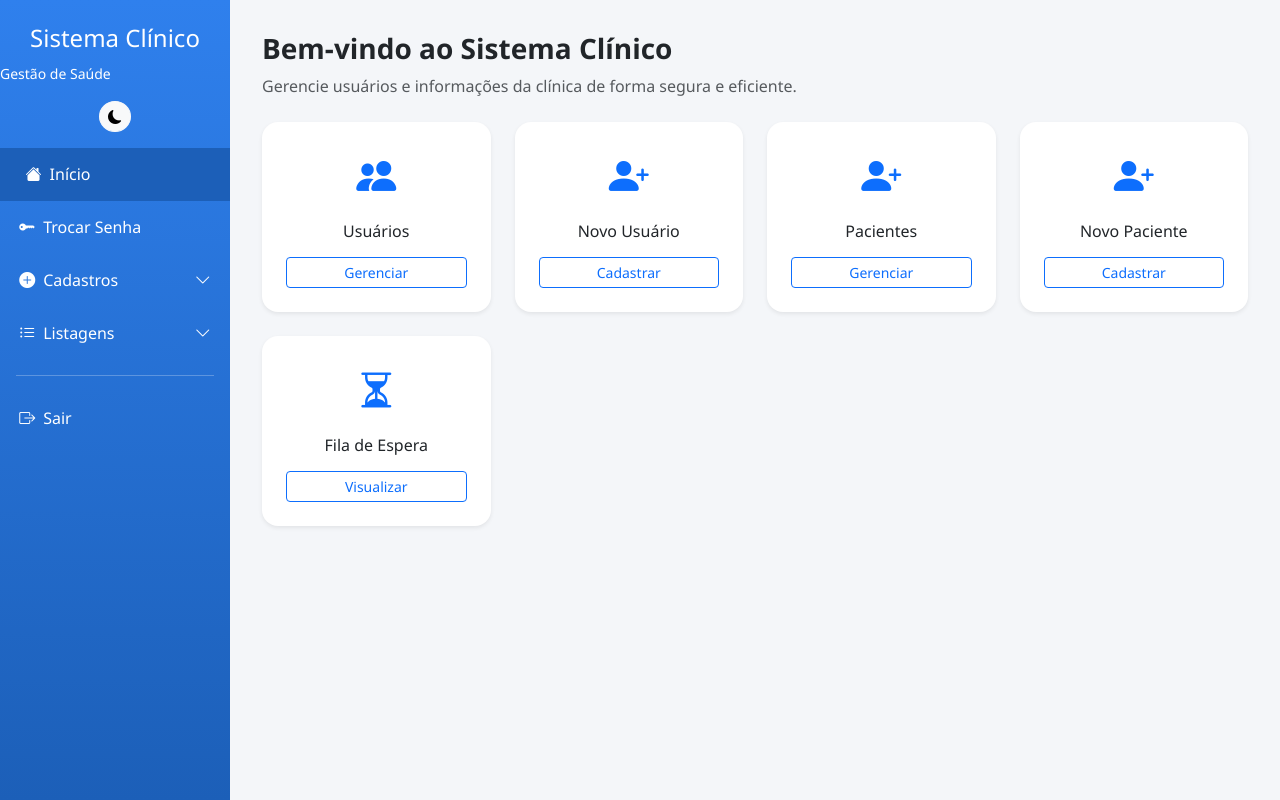
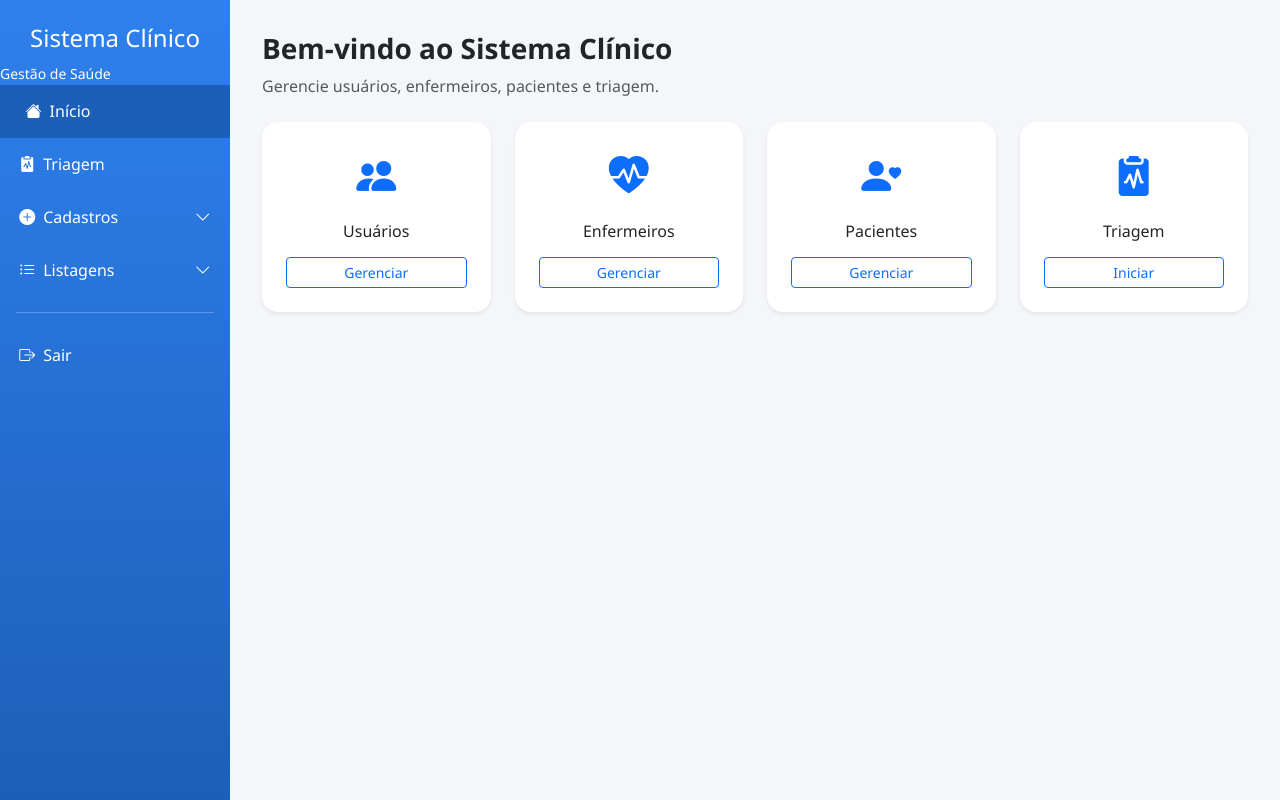
Before and after one commit to rfalves-wq/Clinica, a Django app: page / in a window 1280 px wide. Run offline with Django 5.2, Linux system fonts and the light colour scheme; some libraries are stand-ins or nearby versions.

Commit message:
triagem e enfermeiro

```diff
--- a/app/urls.py
+++ b/app/urls.py
@@ -11,5 +11,7 @@ urlpatterns = [
     path('consulta/', include('consulta.urls')),
     path('consulta/', include('consulta.urls')),
     path('triagem/', include('triagem.urls')),  # ← ESSENCIAL
+    path('enfermeiros/', include('enfermeiro.urls')),
+
 
 ]
--- a/contas/templates/home.html
+++ b/contas/templates/home.html
@@ -71,24 +71,6 @@ body {
     border-bottom: 1px solid #ddd;
 }
 
-.user-box {
-    display: flex;
-    align-items: center;
-    gap: .75rem;
-}
-
-.avatar {
-    width: 38px;
-    height: 38px;
-    border-radius: 50%;
-    background: var(--primary);
-    color: #fff;
-    font-weight: bold;
-    display: flex;
-    align-items: center;
-    justify-content: center;
-}
-
 /* CONTENT */
 .content {
     padding: 2rem;
@@ -105,10 +87,6 @@ body.dark-mode .card {
     background: var(--card-dark);
     color: #eaeaea;
 }
-
-body.dark-mode .sidebar {
-    background: linear-gradient(180deg, #1f1f1f, #141414);
-}
 </style>
 </head>
 
@@ -119,18 +97,12 @@ body.dark-mode .sidebar {
     <h4>Sistema Clínico</h4>
     <small>Gestão de Saúde</small>
 
-    <div class="text-center my-3">
-        <button id="toggleDark" class="btn btn-light btn-sm rounded-circle">
-            <i class="bi bi-moon-fill"></i>
-        </button>
-    </div>
-
     <a href="{% url 'home' %}" class="active">
         <i class="bi bi-house-fill me-2"></i> Início
     </a>
 
-    <a href="{% url 'trocar_senha_por_cpf' %}">
-        <i class="bi bi-key-fill me-2"></i> Trocar Senha
+    <a href="{% url 'fila_espera' %}">
+        <i class="bi bi-clipboard2-pulse-fill me-2"></i> Triagem
     </a>
 
     <a data-bs-toggle="collapse" href="#menuCadastrar">
@@ -138,10 +110,16 @@ body.dark-mode .sidebar {
         <i class="bi bi-chevron-down ms-auto"></i>
     </a>
 
+    <!-- CADASTROS -->
     <div class="collapse submenu" id="menuCadastrar">
         <a href="{% url 'usuario_create' %}">
             <i class="bi bi-person-plus-fill me-2"></i> Usuário
         </a>
+
+        <a href="{% url 'enfermeiro_create' %}">
+            <i class="bi bi-heart-pulse-fill me-2"></i> Enfermeiro
+        </a>
+
         <a href="{% url 'adicionar_paciente' %}">
             <i class="bi bi-person-heart me-2"></i> Paciente
         </a>
@@ -152,10 +130,16 @@ body.dark-mode .sidebar {
         <i class="bi bi-chevron-down ms-auto"></i>
     </a>
 
+    <!-- LISTAGENS -->
     <div class="collapse submenu" id="menuListar">
         <a href="{% url 'usuario_list' %}">
             <i class="bi bi-people-fill me-2"></i> Usuários
         </a>
+
+        <a href="{% url 'enfermeiro_list' %}">
+            <i class="bi bi-heart-pulse me-2"></i> Enfermeiros
+        </a>
+
         <a href="{% url 'listar_pacientes' %}">
             <i class="bi bi-person-heart me-2"></i> Pacientes
         </a>
@@ -171,51 +155,16 @@ body.dark-mode .sidebar {
 <!-- MAIN -->
 <div class="main-content">
 
-    {% if request.user.is_authenticated %}
-    <div class="header d-flex justify-content-between align-items-center">
-        <h5 class="mb-0 fw-bold text-primary">Painel</h5>
-
-        <div class="dropdown">
-            <div class="user-box dropdown-toggle" data-bs-toggle="dropdown">
-                <div class="avatar">
-                    {{ request.user.first_name|first|upper }}
-                </div>
-                <div class="text-end">
-                    <div class="fw-semibold">
-                        {{ request.user.get_full_name|default:request.user.username }}
-                    </div>
-                    <small class="text-muted">
-                        {{ request.user.profile.cpf|default:"Não informado" }}
-                    </small>
-                </div>
-            </div>
-
-            <ul class="dropdown-menu dropdown-menu-end">
-                <li>
-                    <a class="dropdown-item" href="{% url 'trocar_senha_por_cpf' %}">
-                        <i class="bi bi-key me-2"></i> Alterar Senha
-                    </a>
-                </li>
-                <li><hr class="dropdown-divider"></li>
-                <li>
-                    <a class="dropdown-item text-danger" href="{% url 'logout' %}">
-                        <i class="bi bi-box-arrow-right me-2"></i> Sair
-                    </a>
-                </li>
-            </ul>
-        </div>
-    </div>
-    {% endif %}
-
     <!-- CONTENT -->
     <div class="content">
         <h3 class="fw-bold mb-2">Bem-vindo ao Sistema Clínico</h3>
         <p class="text-muted mb-4">
-            Gerencie usuários e informações da clínica de forma segura e eficiente.
+            Gerencie usuários, enfermeiros, pacientes e triagem.
         </p>
 
         <div class="row g-4">
-            <!-- Usuários -->
+
+            <!-- USUÁRIOS -->
             <div class="col-md-3 col-sm-6">
                 <div class="card shadow-sm border-0 rounded-4 text-center p-4">
                     <i class="bi bi-people-fill fs-1 text-primary"></i>
@@ -226,83 +175,43 @@ body.dark-mode .sidebar {
                 </div>
             </div>
 
+            <!-- ENFERMEIROS -->
             <div class="col-md-3 col-sm-6">
                 <div class="card shadow-sm border-0 rounded-4 text-center p-4">
-                    <i class="bi bi-person-plus-fill fs-1 text-primary"></i>
-                    <h6 class="mt-3">Novo Usuário</h6>
-                    <a href="{% url 'usuario_create' %}" class="btn btn-outline-primary btn-sm mt-2">
-                        Cadastrar
+                    <i class="bi bi-heart-pulse-fill fs-1 text-primary"></i>
+                    <h6 class="mt-3">Enfermeiros</h6>
+                    <a href="{% url 'enfermeiro_list' %}" class="btn btn-outline-primary btn-sm mt-2">
+                        Gerenciar
                     </a>
                 </div>
             </div>
 
-
-
-
-            <!-- Pacientes -->
-
-
+            <!-- PACIENTES -->
             <div class="col-md-3 col-sm-6">
                 <div class="card shadow-sm border-0 rounded-4 text-center p-4">
-                    <i class="bi bi-person-plus-fill fs-1 text-primary"></i>
+                    <i class="bi bi-person-heart fs-1 text-primary"></i>
                     <h6 class="mt-3">Pacientes</h6>
                     <a href="{% url 'listar_pacientes' %}" class="btn btn-outline-primary btn-sm mt-2">
-                       Gerenciar
+                        Gerenciar
                     </a>
                 </div>
             </div>
 
+            <!-- TRIAGEM -->
             <div class="col-md-3 col-sm-6">
                 <div class="card shadow-sm border-0 rounded-4 text-center p-4">
-                    <i class="bi bi-person-plus-fill fs-1 text-primary"></i>
-                    <h6 class="mt-3">Novo Paciente</h6>
-                    <a href="{% url 'adicionar_paciente' %}" class="btn btn-outline-primary btn-sm mt-2">
-                        Cadastrar
+                    <i class="bi bi-clipboard2-pulse-fill fs-1 text-primary"></i>
+                    <h6 class="mt-3">Triagem</h6>
+                    <a href="{% url 'fila_espera' %}" class="btn btn-outline-primary btn-sm mt-2">
+                        Iniciar
                     </a>
                 </div>
             </div>
 
-             <!-- NOVO: FILA DE ESPERA -->
-            <div class="col-md-3 col-sm-6">
-                <div class="card shadow-sm border-0 rounded-4 text-center p-4">
-                    <i class="bi bi-hourglass-split fs-1 text-primary"></i>
-                    <h6 class="mt-3">Fila de Espera</h6>
-                    <a href="{% url 'fila_espera' %}" class="btn btn-outline-primary btn-sm mt-2">
-                        Visualizar
-                    </a>
-                </div>
-            </div>
-
-
-
-
         </div>
-
     </div>
 </div>
 
 <script src="https://cdn.jsdelivr.net/npm/bootstrap@5.3.2/dist/js/bootstrap.bundle.min.js"></script>
-
-<script>
-const toggle = document.getElementById('toggleDark');
-const body = document.body;
-
-if (localStorage.getItem('darkMode') === 'on') {
-    body.classList.add('dark-mode');
-    toggle.innerHTML = '<i class="bi bi-sun-fill"></i>';
-}
-
-toggle.addEventListener('click', () => {
-    body.classList.toggle('dark-mode');
-    localStorage.setItem(
-        'darkMode',
-        body.classList.contains('dark-mode') ? 'on' : 'off'
-    );
-    toggle.innerHTML = body.classList.contains('dark-mode')
-        ? '<i class="bi bi-sun-fill"></i>'
-        : '<i class="bi bi-moon-fill"></i>';
-});
-</script>
-
 </body>
 </html>
--- a/enfermeiro/models.py
+++ b/enfermeiro/models.py
@@ -2,8 +2,9 @@ from django.db import models
 
 class Enfermeiro(models.Model):
     nome = models.CharField(max_length=100)
+    cpf = models.CharField(max_length=14, unique=True)
     coren = models.CharField(max_length=20, unique=True)
-    ativo = models.BooleanField(default=True)
+    criado_em = models.DateTimeField(auto_now_add=True)
 
     def __str__(self):
         return self.nome
--- /dev/null
+++ b/enfermeiro/urls.py
@@ -0,0 +1,9 @@
+from django.urls import path
+from . import views
+
+urlpatterns = [
+    path('', views.enfermeiro_list, name='enfermeiro_list'),
+    path('novo/', views.enfermeiro_create, name='enfermeiro_create'),
+    path('editar/<int:pk>/', views.enfermeiro_update, name='enfermeiro_update'),
+    path('excluir/<int:pk>/', views.enfermeiro_delete, name='enfermeiro_delete'),
+]
```
Also changed, not shown: enfermeiro/forms.py (added, +7 -0 lines), enfermeiro/templates/enfermeiro/enfermeiro_list.html (added, +12 -0 lines), enfermeiro/templates/enfermeiro/form.html (added, +9 -0 lines), enfermeiro/views.py (+41 -2 lines), consulta/migrations/0001_initial.py, consulta/migrations/0003_delete_triagem.py (deleted), db.sqlite3, enfermeiro/migrations/0001_initial.py, triagem/migrations/0001_initial.py.
